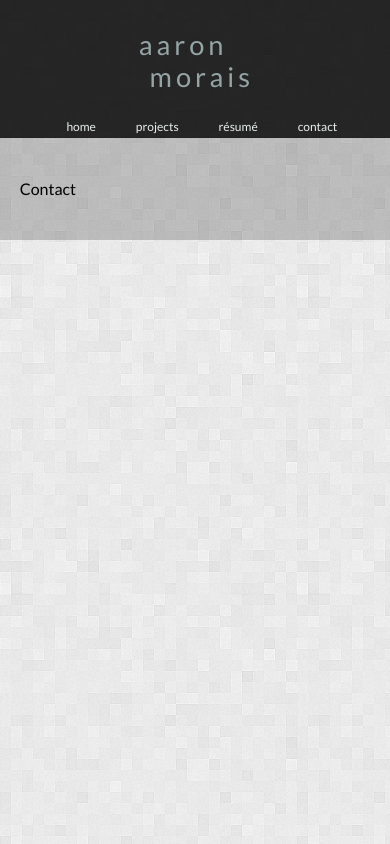
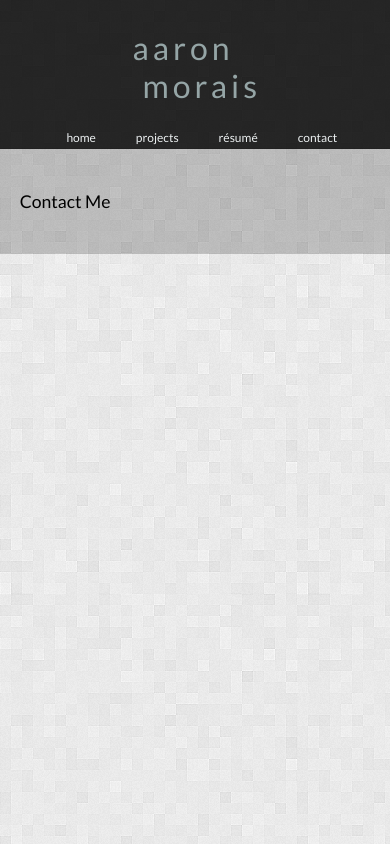
Before and after one commit to AaronMorais/personal-website, a website: page public/index.html in a window 390 px wide. Both pictures are taken after a click on the item "contact". Drawn offline with nearby package versions, Linux system fonts and the light colour scheme.

Commit message:
Update font sizes and proper case the home text.

```diff
--- a/public/contact.html
+++ b/public/contact.html
@@ -1,5 +1,5 @@
 <div class="message-container">
   <div class="message">
-  	Contact
+  	Contact Me
   </div>
 </div>
--- a/public/css/main.css
+++ b/public/css/main.css
@@ -88,17 +88,17 @@ li {
 .message {
     display: table-cell;
     vertical-align: middle;
-    font-size: 1em;
+    font-size: 1.4em;
 }
 .name {
-    font-size:1.7em;
+    font-size:2.0em;
 }
 .element {
     font-size:1em;
 }
 @media screen and (max-width: 800px) {
     .name {
-        font-size:1.7em;
+        font-size:2.0em;
     }
     .element {
         font-size: 1em;
@@ -149,4 +149,7 @@ li {
         padding-top: 10%;
         padding-bottom: 10%;
     }
+    .message {
+        font-size: 1.1em;
+    }
 }
```
Also changed, not shown: public/home.html (+3 -3 lines).
